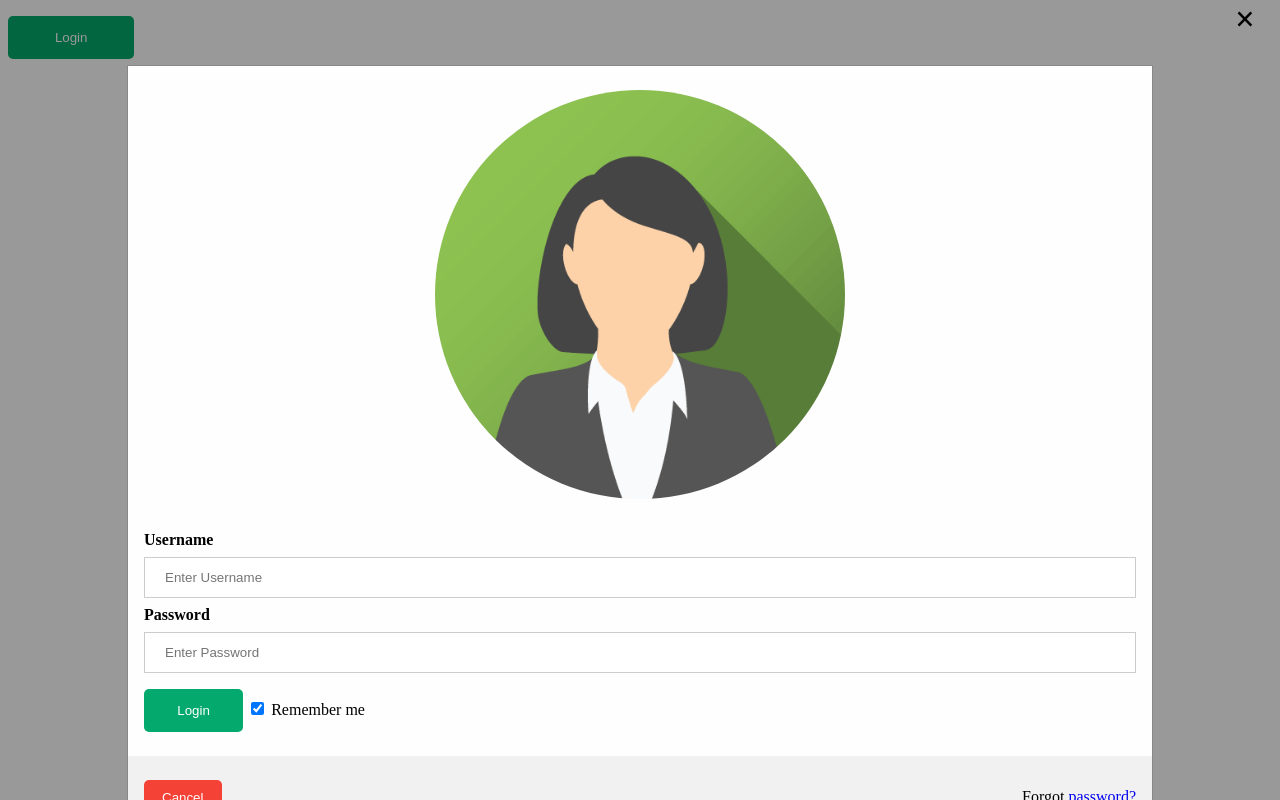
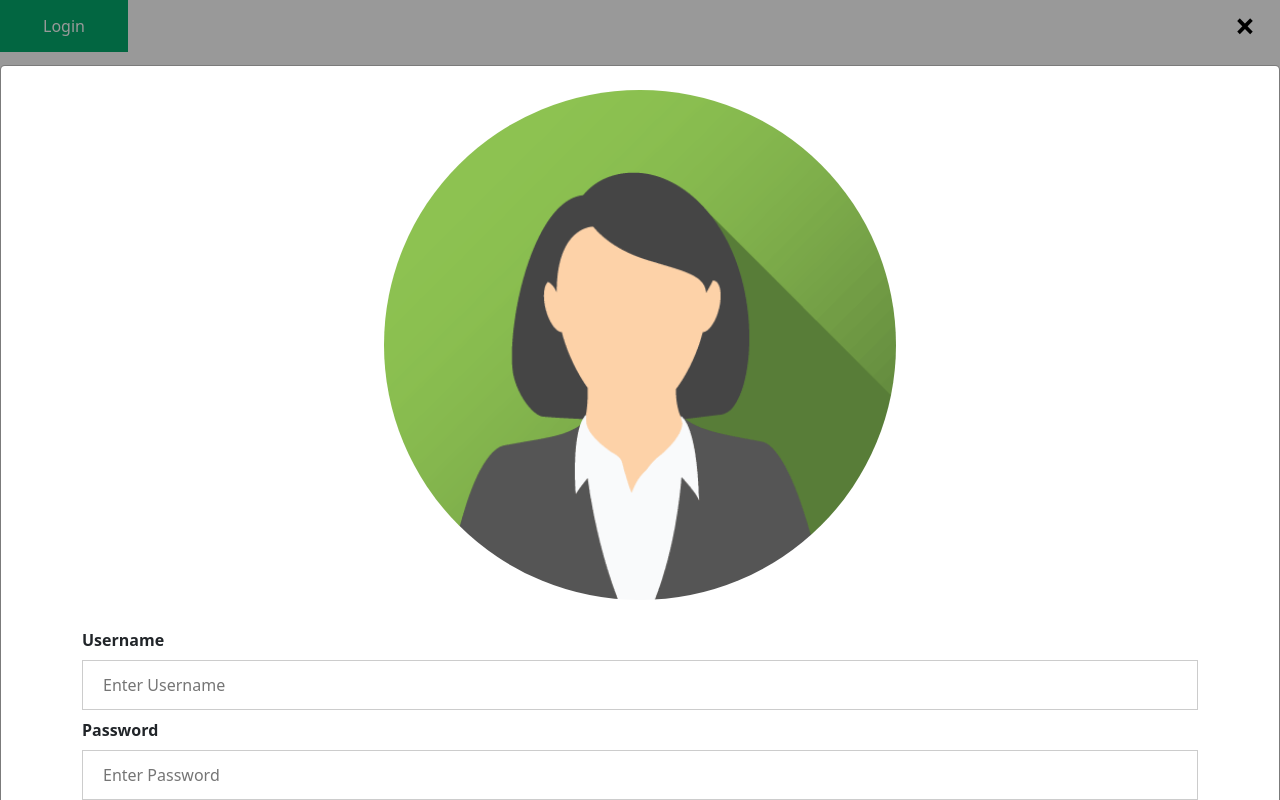
Before and after one commit to LeonardoFG/paginas, a plain HTML site: page login/index_modal.html in a window 1280 px wide. Both pictures are taken after a click on the button "Login". Drawn offline with nearby package versions, Linux system fonts and the light colour scheme.

Commit message:
Update index_modal.html

```diff
--- a/login/index_modal.html
+++ b/login/index_modal.html
@@ -5,6 +5,8 @@
     <meta name="viewport" content="width=device-width, initial-scale=1.0">
     <title>Login</title>
     <link rel="stylesheet" href="./style_modal.css">
+    <link href="https://cdn.jsdelivr.net/npm/bootstrap@5.1.3/dist/css/bootstrap.min.css" rel="stylesheet">
+    <script src="https://cdn.jsdelivr.net/npm/bootstrap@5.1.3/dist/js/bootstrap.bundle.min.js"></script>
 </head>
 <body>
     <!-- Button to open the modal login form -->
@@ -23,10 +25,10 @@
 
         <div class="container">
         <label for="uname"><b>Username</b></label>
-        <input type="text" placeholder="Enter Username" name="uname" required>
+        <input type="text" class=".form-control" placeholder="Enter Username" name="uname" required>
 
         <label for="psw"><b>Password</b></label>
-        <input type="password" placeholder="Enter Password" name="psw" required>
+        <input type="password" class=".form-control" placeholder="Enter Password" name="psw" required>
 
         <button type="submit">Login</button>
         <label>
```
